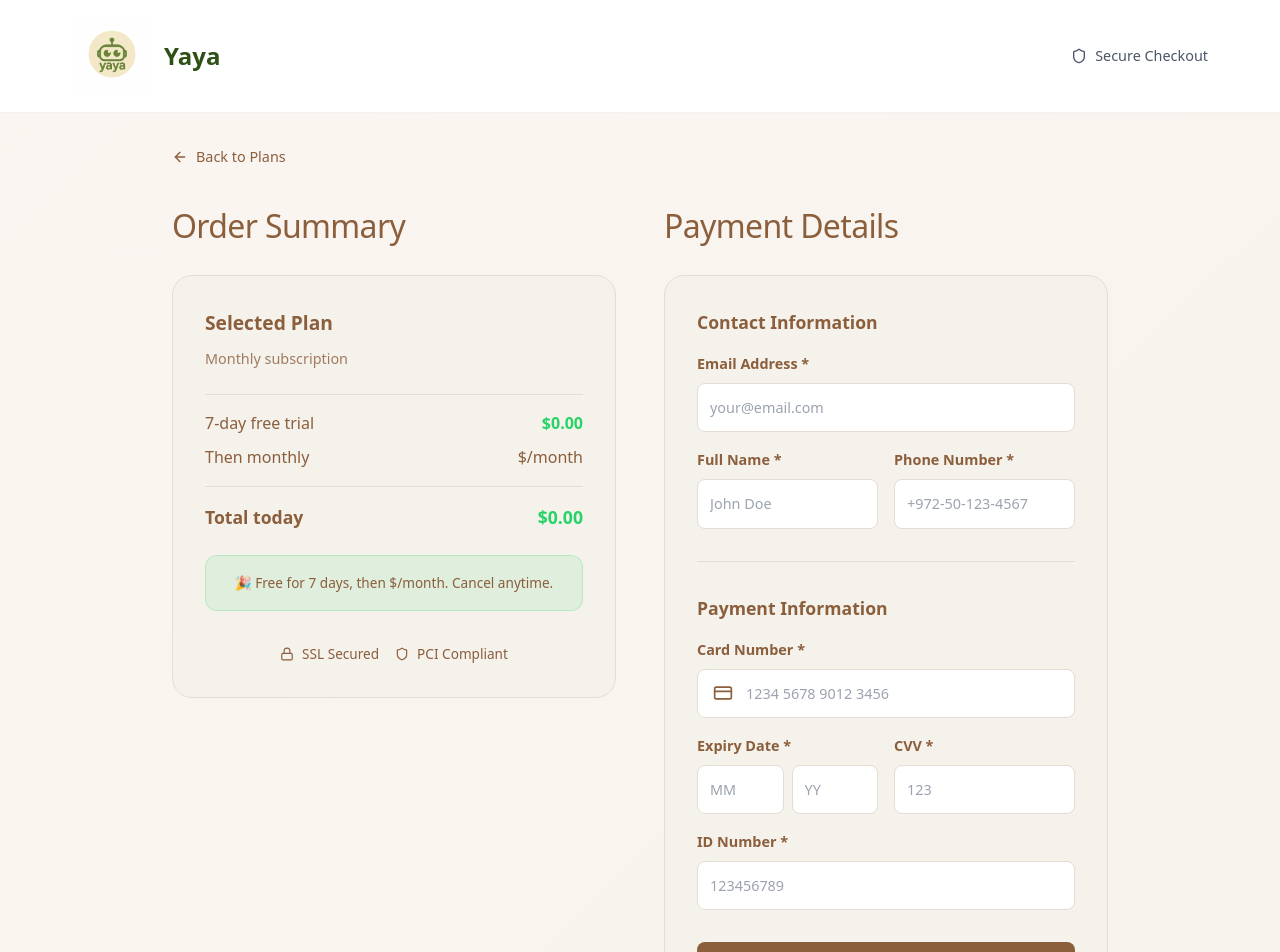
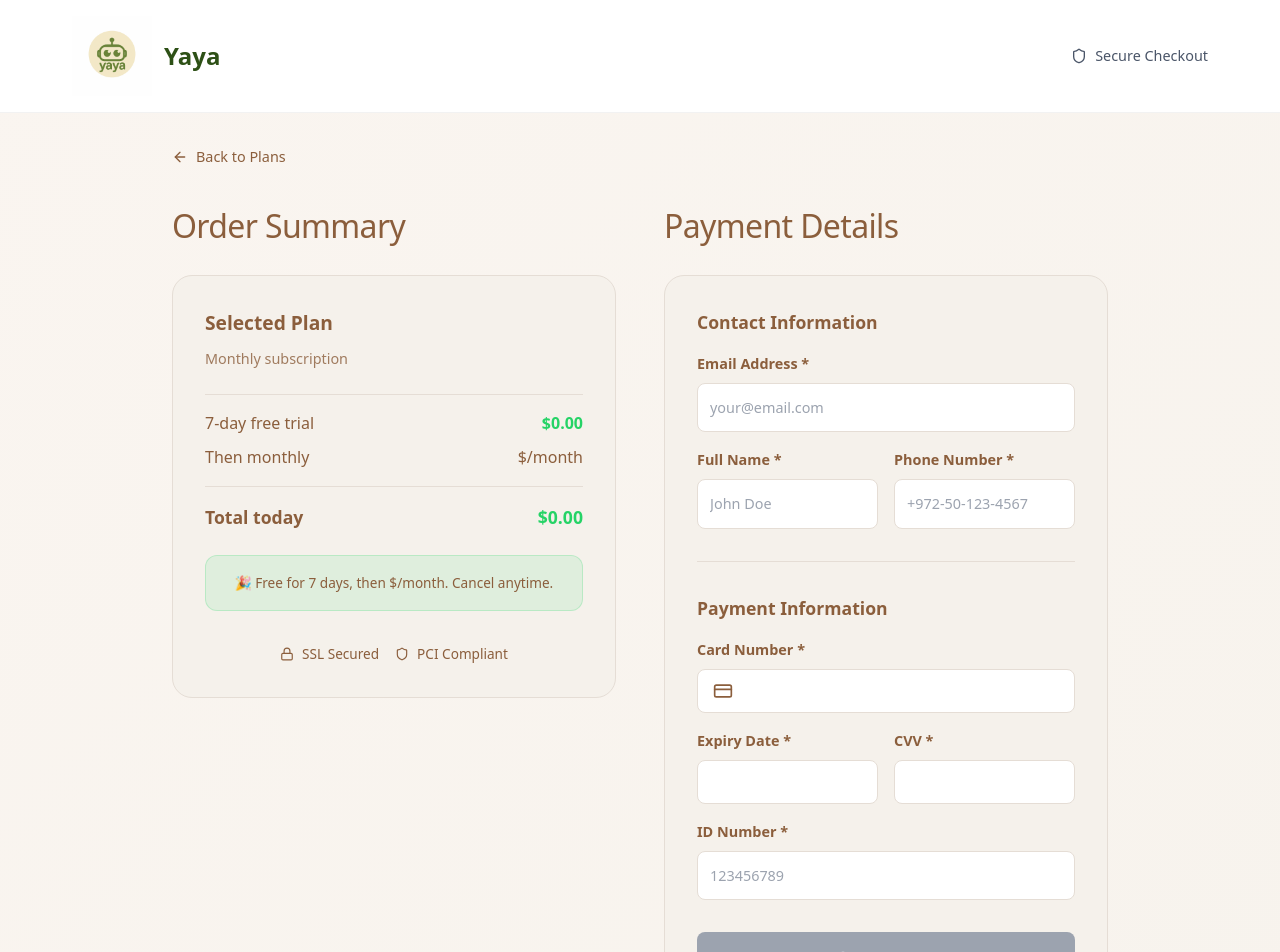
Before and after one commit to yairsabag/yaya-oauth-page, a Next.js app: page /payment/checkout in a window 1280 px wide. Shown: the top 952 px of the page. Built offline with nearby package versions, Linux system fonts and the light colour scheme.

Commit message:
Update page.tsx

```diff
--- a/src/app/payment/checkout/page.tsx
+++ b/src/app/payment/checkout/page.tsx
@@ -1,7 +1,13 @@
 'use client'
 
-import React, { useState, useEffect } from 'react'
+import React, { useState, useEffect, useRef } from 'react'
 import { ArrowLeft, Shield, CreditCard, Lock } from 'lucide-react'
+
+declare global {
+  interface Window {
+    TzlaHostedFields: any;
+  }
+}
 
 export default function CheckoutPage() {
   const [urlParams, setUrlParams] = useState({
@@ -19,16 +25,15 @@ export default function CheckoutPage() {
   })
 
   const [cardData, setCardData] = useState({
-    cardNumber: '',
-    expiryMonth: '',
-    expiryYear: '',
-    cvv: '',
     idNumber: ''
   })
 
   const [isLoading, setIsLoading] = useState(false)
   const [errors, setErrors] = useState<Record<string, string>>({})
   const [isMobile, setIsMobile] = useState(false)
+  const [fieldsReady, setFieldsReady] = useState(false)
+
+  const fieldsRef = useRef<any>(null)
 
   // Detect mobile
   useEffect(() => {
@@ -52,44 +57,114 @@ export default function CheckoutPage() {
     setUrlParams(extractedParams)
   }, [])
 
+  // Initialize Tranzila Hosted Fields
+  useEffect(() => {
+    // Add custom styles for hosted fields
+    const style = document.createElement('style');
+    style.textContent = `
+      #card-number, #expiry, #cvv {
+        padding: 12px !important;
+      }
+      #card-number iframe, #expiry iframe, #cvv iframe {
+        width: 100% !important;
+        height: 44px !important;
+        vertical-align: middle !important;
+      }
+      .hosted-field-focus {
+        border-color: #8B5E3C !important;
+        box-shadow: 0 0 0 3px rgba(139, 94, 60, 0.1) !important;
+      }
+    `;
+    document.head.appendChild(style);
+
+    // Load Tranzila Hosted Fields script
+    const script = document.createElement('script')
+    script.src = 'https://hf.tranzila.com/assets/js/thostedf.js'
+    script.async = true
+    script.onload = () => {
+      if (window.TzlaHostedFields) {
+        fieldsRef.current = window.TzlaHostedFields.create({
+          sandbox: false,
+          fields: {
+            credit_card_number: {
+              selector: '#card-number',
+              placeholder: '4580 4580 4580 4580'
+            },
+            cvv: {
+              selector: '#cvv',
+              placeholder: '123'
+            },
+            expiry: {
+              selector: '#expiry',
+              placeholder: 'MM/YY',
+              version: '1'
+            }
+          },
+          styles: {
+            'input': {
+              'font-family': 'system-ui, -apple-system, sans-serif',
+              'font-size': '14px',
+              'color': '#000',
+              'line-height': '1.5',
+              'letter-spacing': '0.5px'
+            },
+            ':focus': {
+              'outline': 'none'
+            },
+            '.hosted-fields-invalid': {
+              'color': '#ef4444'
+            },
+            '.hosted-fields-valid': {
+              'color': '#10b981'
+            }
+          }
+        })
+
+        // Listen for ready event
+        fieldsRef.current?.onEvent('ready', () => {
+          setFieldsReady(true)
+        })
+
+        // Listen for focus events
+        fieldsRef.current?.onEvent('focus', (event: any) => {
+          const element = document.getElementById(event.field);
+          if (element) {
+            element.classList.add('hosted-field-focus');
+          }
+        })
+
+        fieldsRef.current?.onEvent('blur', (event: any) => {
+          const element = document.getElementById(event.field);
+          if (element) {
+            element.classList.remove('hosted-field-focus');
+          }
+        })
+      }
+    }
+    document.body.appendChild(script)
+
+    return () => {
+      if (script.parentNode) {
+        script.parentNode.removeChild(script)
+      }
+      if (style.parentNode) {
+        style.parentNode.removeChild(style)
+      }
+    }
+  }, [])
+
   const planNames = {
     executive: 'Executive Plan',
     ultimate: 'Ultimate Plan'
   }
 
-  // Format card number with spaces
-  const formatCardNumber = (value: string) => {
-    const v = value.replace(/\s+/g, '').replace(/[^0-9]/gi, '')
-    const matches = v.match(/\d{4,16}/g)
-    const match = (matches && matches[0]) || ''
-    const parts = []
-    for (let i = 0, len = match.length; i < len; i += 4) {
-      parts.push(match.substring(i, i + 4))
-    }
-    if (parts.length) {
-      return parts.join(' ')
-    } else {
-      return value
-    }
+  // עדכון handleSubmit בדף Checkout - גרסה סופית
+const handleSubmit = async () => {
+  if (!fieldsReady || !fieldsRef.current) {
+    alert('Payment fields are not ready. Please refresh the page.')
+    return
   }
 
-  // NEW: helper for 3DS redirect/auto-POST
-  function postToAcs(url: string, fields: Record<string, string>) {
-    const form = document.createElement('form')
-    form.method = 'POST'
-    form.action = url
-    Object.entries(fields || {}).forEach(([k, v]) => {
-      const input = document.createElement('input')
-      input.type = 'hidden'
-      input.name = k
-      input.value = v ?? ''
-      form.appendChild(input)
-    })
-    document.body.appendChild(form)
-    form.submit()
-  }
-
-  const handleSubmit = async () => {
   setIsLoading(true)
   setErrors({})
 
@@ -98,19 +173,8 @@ export default function CheckoutPage() {
   if (!formData.email) newErrors.email = 'Email is required'
   if (!formData.fullName) newErrors.fullName = 'Full name is required'
   if (!formData.phone) newErrors.phone = 'Phone number is required'
-
-    // Validate card
-    if (!cardData.cardNumber || cardData.cardNumber.replace(/\s/g, '').length < 16) {
-      newErrors.cardNumber = 'Valid card number is required'
-    }
-    if (!cardData.expiryMonth || !cardData.expiryYear) {
-      newErrors.expiry = 'Expiry date is required'
-    }
-    if (!cardData.cvv || cardData.cvv.length < 3) {
-      newErrors.cvv = 'CVV is required'
-    }
   if (!cardData.idNumber || cardData.idNumber.length < 9) {
-      newErrors.idNumber = 'ID number is required'
+    newErrors.idNumber = 'ID number is required (9 digits)'
   }
 
   if (Object.keys(newErrors).length > 0) {
@@ -119,85 +183,121 @@ export default function CheckoutPage() {
     return
   }
 
+  // 🔥 שימוש ב-Hosted Fields עם Verify mode + Tokenization
+  fieldsRef.current.charge({
+    terminal_name: 'fxpyairsabag', // מסוף רגיל
+    amount: parseFloat(urlParams.price), // הסכום המלא
+    tran_mode: 'V', // 🔥 Verify - רק אישור כרטיס, ללא חיוב!
+    tokenize: true, // 🔥 יוצר טוקן לחיוב עתידי
+    currency: '2', // USD
+
+    // פרטי לקוח
+    contact: formData.fullName,
+    email: formData.email,
+    phone: formData.phone,
+    credit_card_holder_id: cardData.idNumber,
+
+    // מטה-דאטה
+    custom1: urlParams.code,
+    custom2: urlParams.plan,
+    custom3: urlParams.billing,
+    custom4: urlParams.price,
+    pdesc: `Yaya ${urlParams.plan} - 7 Day Trial Authorization`
+
+  }, async (err: any, response: any) => {
+    if (err) {
+      console.error('Authorization error:', err)
+      handleErrors(err)
+      setIsLoading(false)
+      return
+    }
+
+    if (response && response.transaction_response && response.transaction_response.success) {
+      const token = response.transaction_response.token
+      const transactionId = response.transaction_response.transaction_id
+
+      if (!token) {
+        alert('Failed to create payment token. Please try again.')
+        setIsLoading(false)
+        return
+      }
+
+      // 🔥 שלח את הטוקן לשרת לשמירה + הפעלת טריאל
       try {
-      // Process payment through our API
-      const response = await fetch('/api/pay', {
+        const trialResponse = await fetch('/api/start-trial', {
           method: 'POST',
           headers: {
             'Content-Type': 'application/json'
           },
           body: JSON.stringify({
-          // Payment details
+            // פרטי משתמש
+            registration_code: urlParams.code,
+            email: formData.email,
+            full_name: formData.fullName,
+            phone: formData.phone,
+            id_number: cardData.idNumber,
+
+            // פרטי תוכנית
             plan: urlParams.plan,
-          amount: urlParams.price,
             billing: urlParams.billing,
+            price: parseFloat(urlParams.price),
 
-          // Customer details
-          email: formData.email,
-          fullName: formData.fullName,
-          phone: formData.phone,
+            // טוקן + transaction ID
+            payment_token: token,
+            auth_transaction_id: transactionId,
 
-          // Card details
-          cardNumber: cardData.cardNumber.replace(/\s/g, ''),
-          expiryMonth: cardData.expiryMonth,
-          expiryYear: cardData.expiryYear,
-          cvv: cardData.cvv,
-          idNumber: cardData.idNumber,
+            // תאריכים
+            trial_start: new Date().toISOString(),
+            trial_end: new Date(Date.now() + 7 * 24 * 60 * 60 * 1000).toISOString(),
+            charge_date: new Date(Date.now() + 7 * 24 * 60 * 60 * 1000).toISOString(),
 
-          // Registration code
-          registrationCode: urlParams.code,
+            // מטה-דאטה
+            tranzila_response: response.transaction_response
+          })
+        })
 
-          // NEW: explicit API flags
-          currency: 'USD',      // שנה ל- 'ILS' אם צריך
-          use3ds: true
-        })
-      });
+        const trialData = await trialResponse.json()
 
-      const result = await response.json();
-
-      // NEW: handle 3DS flow
-      if (result?.success && result?.requires3ds) {
-        postToAcs(result.acsUrl, result.payload); // payload typically has pareq/creq + termUrl/md
-        return; // user will return to /payment/3ds-return after ACS
-      }
-
-      if (result.success) {
-        // Update user plan in the database
-        await fetch('https://n8n-TD2y.sliplane.app/webhook/update-user-plan', {
-          method: 'POST',
-          headers: {
-            'Content-Type': 'application/json'
-          },
-          body: JSON.stringify({
-            registration_code: urlParams.code,
-            plan: urlParams.plan,
-            email: formData.email,
-            expires_at: new Date(Date.now() + 30*24*60*60*1000).toISOString(),
-            billing_type: urlParams.billing,
-            status: 'active',
-            transaction_id: result.transactionId
-          })
-        });
-
-        // Redirect to success page
+        if (trialData.success) {
+          // 🎉 הצלחה! הפנה לדף success
           const successUrl = new URL(window.location.origin + '/payment/success')
           successUrl.searchParams.set('plan', urlParams.plan)
           successUrl.searchParams.set('email', formData.email)
           successUrl.searchParams.set('price', urlParams.price)
           successUrl.searchParams.set('billing', urlParams.billing)
           successUrl.searchParams.set('code', urlParams.code)
-        successUrl.searchParams.set('transactionId', result.transactionId)
+          successUrl.searchParams.set('trial', 'true')
+          successUrl.searchParams.set('transactionId', transactionId)
 
           window.location.href = successUrl.toString()
         } else {
-        // Show error
-        alert(result.error || 'Payment failed. Please check your card details and try again.')
+          throw new Error(trialData.error || 'Failed to start trial')
+        }
+      } catch (apiError) {
+        console.error('Trial start error:', apiError)
+        alert('Failed to start trial. Please contact support.')
         setIsLoading(false)
       }
-    } catch (error) {
-      console.error('Payment error:', error)
-      alert('An error occurred while processing your payment. Please try again.')
+    } else {
+      alert('Failed to authorize payment method. Please check your details and try again.')
       setIsLoading(false)
+    }
+  })
+}
+
+  const handleErrors = (error: any) => {
+    if (error.messages) {
+      error.messages.forEach((message: any) => {
+        if (message.param === 'number') {
+          setErrors(prev => ({ ...prev, cardNumber: message.message }))
+        } else if (message.param === 'cvv') {
+          setErrors(prev => ({ ...prev, cvv: message.message }))
+        } else if (message.param === 'expiry') {
+          setErrors(prev => ({ ...prev, expiry: message.message }))
+        }
+      })
+    } else {
+      alert('Payment error. Please try again.')
     }
   }
 
@@ -415,37 +515,28 @@ export default function CheckoutPage() {
                       Card Number *
                     </label>
                     <div style={{ position: 'relative' }}>
-                      <input
-                        type="text"
-                        value={formatCardNumber(cardData.cardNumber)}
-                        onChange={(e) => {
-                          const value = e.target.value.replace(/\s/g, '')
-                          if (value.length <= 16) {
-                            setCardData({ ...cardData, cardNumber: value })
-                          }
-                        }}
-                        maxLength={19}
+                      <div
+                        id="card-number"
                         style={{
                           width: '100%',
-                          padding: '0.75rem',
                           paddingLeft: '3rem',
                           border: errors.cardNumber ? '1px solid #ef4444' : '1px solid #E5DDD5',
                           borderRadius: '8px',
-                          fontSize: isMobile ? '0.875rem' : '0.9rem',
-                          boxSizing: 'border-box',
-                          background: 'white'
+                          background: 'white',
+                          minHeight: '44px',
+                          display: 'flex',
+                          alignItems: 'center',
+                          position: 'relative'
                         }}
-                        placeholder="1234 5678 9012 3456"
                       />
-                      <CreditCard size={20} style={{ position: 'absolute', left: '1rem', top: '50%', transform: 'translateY(-50%)', color: '#8B5E3C' }} />
+                      <CreditCard size={20} style={{ position: 'absolute', left: '1rem', top: '12px', color: '#8B5E3C', pointerEvents: 'none' }} />
                     </div>
                     {errors.cardNumber && <p style={{ color: '#ef4444', fontSize: '0.8rem', marginTop: '0.25rem' }}>{errors.cardNumber}</p>}
                   </div>
 
                   <div style={{
-                    display: isMobile ? 'flex' : 'grid',
-                    flexDirection: isMobile ? 'column' : undefined,
-                    gridTemplateColumns: isMobile ? undefined : '1fr 1fr',
+                    display: 'grid',
+                    gridTemplateColumns: '1fr 1fr',
                     gap: '1rem',
                     marginBottom: '1rem'
                   }}>
@@ -453,50 +544,18 @@ export default function CheckoutPage() {
                       <label style={{ display: 'block', fontSize: isMobile ? '0.875rem' : '0.9rem', fontWeight: '600', color: '#8B5E3C', marginBottom: '0.5rem' }}>
                         Expiry Date *
                       </label>
-                      <div style={{ display: 'flex', gap: '0.5rem' }}>
-                        <input
-                          type="text"
-                          value={cardData.expiryMonth}
-                          onChange={(e) => {
-                            const value = e.target.value.replace(/\D/g, '')
-                            if (value.length <= 2) {
-                              setCardData({ ...cardData, expiryMonth: value })
-                            }
-                          }}
-                          maxLength={2}
+                      <div
+                        id="expiry"
                         style={{
-                            width: '50%',
-                            padding: '0.75rem',
+                          width: '100%',
                           border: errors.expiry ? '1px solid #ef4444' : '1px solid #E5DDD5',
                           borderRadius: '8px',
-                            fontSize: isMobile ? '0.875rem' : '0.9rem',
-                            boxSizing: 'border-box',
-                            background: 'white'
+                          background: 'white',
+                          minHeight: '44px',
+                          display: 'flex',
+                          alignItems: 'center'
                         }}
-                          placeholder="MM"
                       />
-                        <input
-                          type="text"
-                          value={cardData.expiryYear}
-                          onChange={(e) => {
-                            const value = e.target.value.replace(/\D/g, '')
-                            if (value.length <= 2) {
-                              setCardData({ ...cardData, expiryYear: value })
-                            }
-                          }}
-                          maxLength={2}
-                          style={{
-                            width: '50%',
-                            padding: '0.75rem',
-                            border: errors.expiry ? '1px solid #ef4444' : '1px solid #E5DDD5',
-                            borderRadius: '8px',
-                            fontSize: isMobile ? '0.875rem' : '0.9rem',
-                            boxSizing: 'border-box',
-                            background: 'white'
-                          }}
-                          placeholder="YY"
-                        />
-                      </div>
                       {errors.expiry && <p style={{ color: '#ef4444', fontSize: '0.8rem', marginTop: '0.25rem' }}>{errors.expiry}</p>}
                     </div>
 
@@ -504,26 +563,17 @@ export default function CheckoutPage() {
                       <label style={{ display: 'block', fontSize: isMobile ? '0.875rem' : '0.9rem', fontWeight: '600', color: '#8B5E3C', marginBottom: '0.5rem' }}>
                         CVV *
                       </label>
-                      <input
-                        type="text"
-                        value={cardData.cvv}
-                        onChange={(e) => {
-                          const value = e.target.value.replace(/\D/g, '')
-                          if (value.length <= 4) {
-                            setCardData({ ...cardData, cvv: value })
-                          }
-                        }}
-                        maxLength={4}
+                      <div
+                        id="cvv"
                         style={{
                           width: '100%',
-                          padding: '0.75rem',
                           border: errors.cvv ? '1px solid #ef4444' : '1px solid #E5DDD5',
                           borderRadius: '8px',
-                          fontSize: isMobile ? '0.875rem' : '0.9rem',
-                          boxSizing: 'border-box',
-                          background: 'white'
+                          background: 'white',
+                          minHeight: '44px',
+                          display: 'flex',
+                          alignItems: 'center'
                         }}
-                        placeholder="123"
                       />
                       {errors.cvv && <p style={{ color: '#ef4444', fontSize: '0.8rem', marginTop: '0.25rem' }}>{errors.cvv}</p>}
                     </div>
@@ -537,9 +587,9 @@ export default function CheckoutPage() {
                       type="text"
                       value={cardData.idNumber}
                       onChange={(e) => {
-                        const value = e.target.value.replace(/\D/g, '')
+                        const value = e.target.value.replace(/\D/g, '');
                         if (value.length <= 9) {
-                          setCardData({ ...cardData, idNumber: value })
+                          setCardData({ ...cardData, idNumber: value });
                         }
                       }}
                       maxLength={9}
@@ -560,17 +610,17 @@ export default function CheckoutPage() {
 
                 <button
                   onClick={handleSubmit}
-                  disabled={isLoading}
+                  disabled={isLoading || !fieldsReady}
                   style={{
                     width: '100%',
                     padding: isMobile ? '0.875rem' : '1rem',
-                    background: isLoading ? '#9ca3af' : '#8B5E3C',
+                    background: isLoading || !fieldsReady ? '#9ca3af' : '#8B5E3C',
                     color: 'white',
                     border: 'none',
                     borderRadius: '8px',
                     fontSize: isMobile ? '0.95rem' : '1rem',
                     fontWeight: '600',
-                    cursor: isLoading ? 'not-allowed' : 'pointer',
+                    cursor: isLoading || !fieldsReady ? 'not-allowed' : 'pointer',
                     display: 'flex',
                     alignItems: 'center',
                     justifyContent: 'center',
@@ -578,18 +628,18 @@ export default function CheckoutPage() {
                     transition: 'all 0.2s ease'
                   }}
                   onMouseEnter={(e) => {
-                    if (!isLoading && !isMobile) {
+                    if (!isLoading && fieldsReady && !isMobile) {
                       (e.target as HTMLButtonElement).style.background = '#7c4a32'
                     }
                   }}
                   onMouseLeave={(e) => {
-                    if (!isLoading && !isMobile) {
+                    if (!isLoading && fieldsReady && !isMobile) {
                       (e.target as HTMLButtonElement).style.background = '#8B5E3C'
                     }
                   }}
                 >
                   <Lock size={isMobile ? 18 : 20} />
-                  {isLoading ? 'Processing...' : 'Start Free Trial - $0.00'}
+                  {!fieldsReady ? 'Loading...' : isLoading ? 'Processing...' : 'Start Free Trial - $0.00'}
                 </button>
 
                 <p style={{ fontSize: isMobile ? '0.75rem' : '0.8rem', color: '#8B5E3C', textAlign: 'center', marginTop: '1rem', opacity: 0.8 }}>
```
Lines whose indentation alone changed are shown as unchanged.
